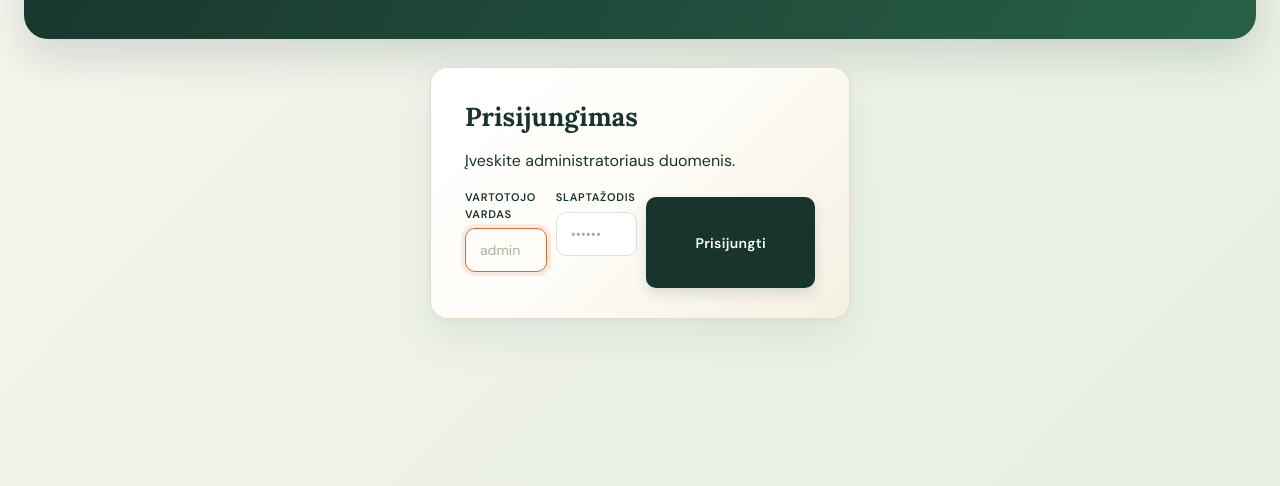
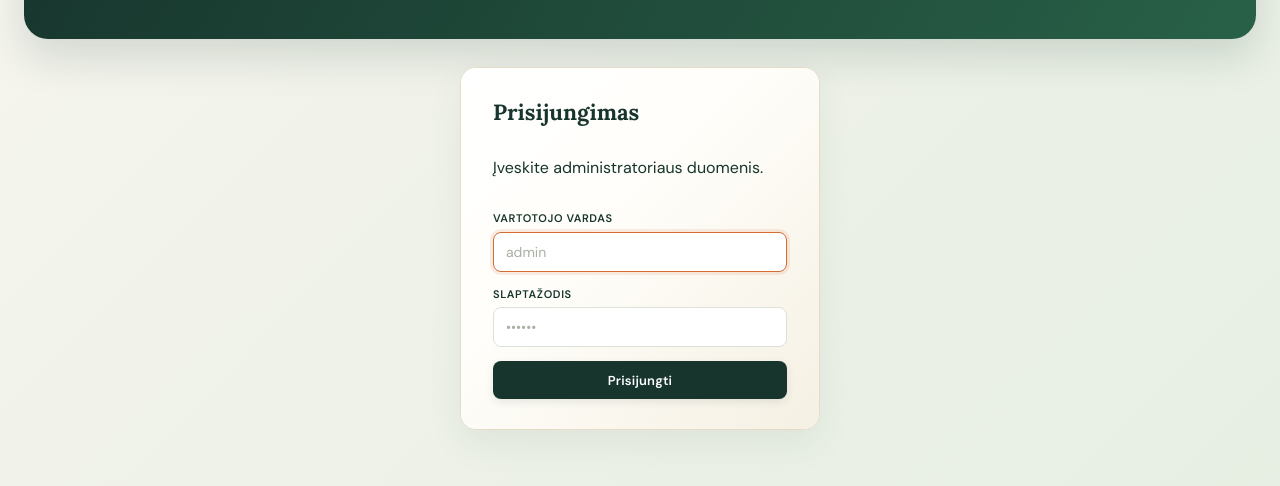
Before and after one commit to Martynas-J/suriai, a website: page admin.html in a window 1280 px wide. Shown: the part 160-646 px from the top of the page. Drawn offline with Linux system fonts and the light colour scheme.

Commit message:
Fix login form layout: compact inputs, normal-sized button

```diff
--- a/admin-extras.css
+++ b/admin-extras.css
@@ -5,24 +5,25 @@
 .status-chip.is-active{background:var(--forest);border-color:var(--forest);color:#fff}
 .status-chip.is-active span{color:#f2bd89}
 
-.login-box{position:relative;overflow:hidden}
+.login-box{position:relative;overflow:hidden;display:grid;gap:14px;align-items:start}
+.login-box>*{width:100%}
+.login-box form{display:grid;gap:14px;width:100%}
 .login-box::before{content:"";position:absolute;inset:0;background:linear-gradient(135deg,#fff 0%,#fffefa 40%,#f5f0e3 100%);z-index:0;pointer-events:none}
 .login-box>*{position:relative;z-index:1}
-.dashboard-login{padding:32px 34px 30px;border-radius:18px;box-shadow:0 18px 42px #2b4b3b14,0 2px 6px #2b4b3b0a;border-color:#e5dcc7;max-width:420px;margin:0 auto}
-.dashboard-login h2{font:700 26px Lora,serif;margin:0 0 6px;letter-spacing:0;color:var(--forest)}
-.dashboard-login>p.muted{font-size:13px;line-height:1.55;margin:0 0 22px}
-.login-field{display:flex;flex-direction:column;gap:6px;margin-bottom:16px;font-size:11px;font-weight:700;text-transform:uppercase;letter-spacing:.7px;color:var(--muted)}
-.login-field>span{color:var(--forest);font-weight:600}
-.login-field input{padding:12px 14px;border:1.5px solid var(--line);border-radius:10px;font:400 14px "DM Sans",sans-serif;color:var(--ink);background:#fff;min-height:44px;transition:border-color .15s,box-shadow .15s,background .15s}
+.dashboard-login{padding:30px 32px;border-radius:16px;box-shadow:0 14px 36px #2b4b3b12;border-color:#e5dcc7;width:100%;max-width:360px;margin:0 auto;display:flex;flex-direction:column;gap:14px}
+.dashboard-login h2{font:700 22px Lora,serif;margin:0;letter-spacing:0;color:var(--forest);text-align:left}
+.dashboard-login>p.muted{font-size:13px;line-height:1.5;margin:0;color:var(--muted);text-align:left}
+.login-field{display:flex;flex-direction:column;gap:5px;font-size:11px;font-weight:700;text-transform:uppercase;letter-spacing:.6px;color:var(--muted);width:100%}
+.login-field>span{color:var(--forest);font-weight:600;font-size:11px}
+.login-field input{box-sizing:border-box;width:100%;padding:10px 12px;border:1px solid var(--line);border-radius:8px;font:400 14px "DM Sans",sans-serif;color:var(--ink);background:#fff;height:40px;transition:border-color .15s,box-shadow .15s;margin:0;display:block}
 .login-field input:hover{border-color:#b7c4b1}
 .login-field input::placeholder{color:#a8b1a3}
-.login-field input:focus{outline:none;border-color:var(--accent);box-shadow:0 0 0 4px #d56b3522;background:#fffdf7}
-.login-box .button-dark{width:100%;margin-top:8px;padding:13px 20px;font-size:14px;letter-spacing:.3px;border-radius:10px;justify-content:center;gap:8px;box-shadow:0 6px 14px #17352d22}
-.login-box .button-dark:hover{transform:translateY(-1px);box-shadow:0 10px 20px #17352d2e}
+.login-field input:focus{outline:none;border-color:var(--accent);box-shadow:0 0 0 3px #d56b3520}
+.login-box .button-dark{width:auto;align-self:flex-start;padding:9px 22px;font-size:13px;letter-spacing:.2px;border-radius:8px;justify-content:center;gap:6px;box-shadow:0 3px 8px #17352d1a;height:38px}
+.login-box .button-dark:hover{transform:translateY(-1px);box-shadow:0 6px 14px #17352d26}
 .login-box .button-dark:active{transform:translateY(0)}
-.login-box .error{margin:14px 0 0;padding:10px 12px;border-radius:8px;background:#fdecea;color:#a02b1f;border:1px solid #f1c4be;font:600 12px "DM Sans",sans-serif;letter-spacing:.2px;display:none}
+.login-box .error{margin:0;padding:0;color:#a02b1f;font:600 12px "DM Sans",sans-serif;letter-spacing:.2px;min-height:0;display:none}
 .login-box .error.is-visible{display:block}
-.login-box .error:empty{display:none}
 
 .role-pill{display:inline-block;padding:2px 8px;border-radius:999px;font:600 10px "DM Sans",sans-serif;letter-spacing:.4px;text-transform:uppercase;margin-left:6px;vertical-align:middle}
 .role-pill.role-super_admin{background:#fff5ec;color:#a04a17;border:1px solid #dca888}
```
